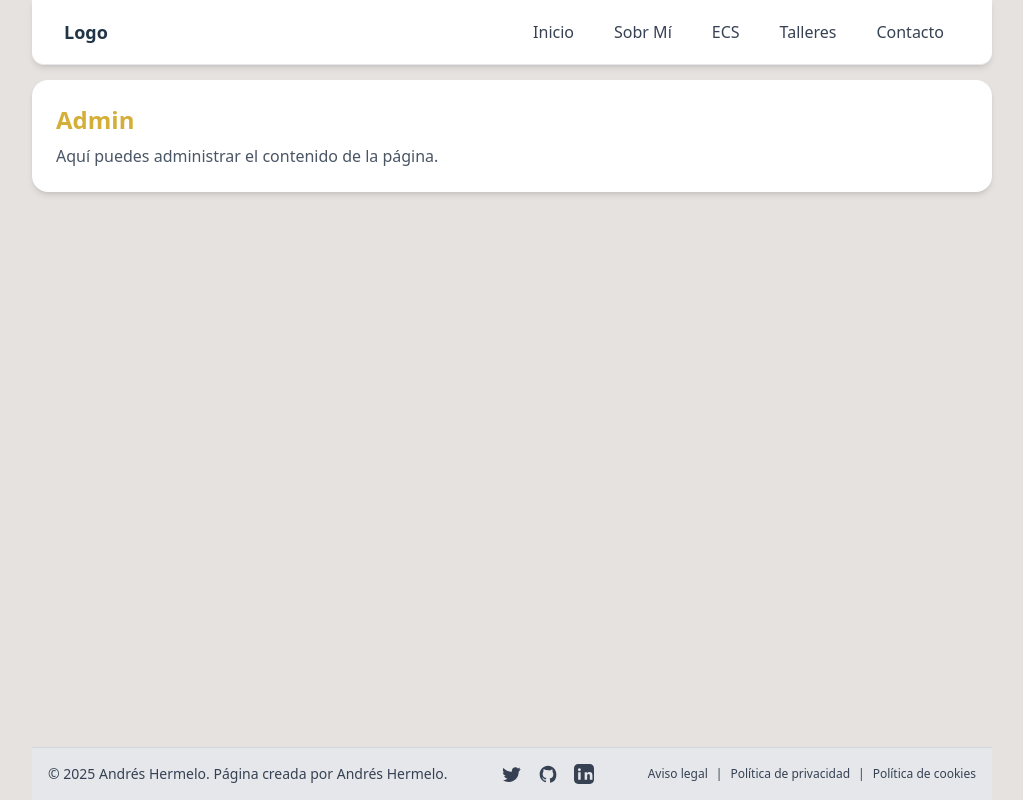
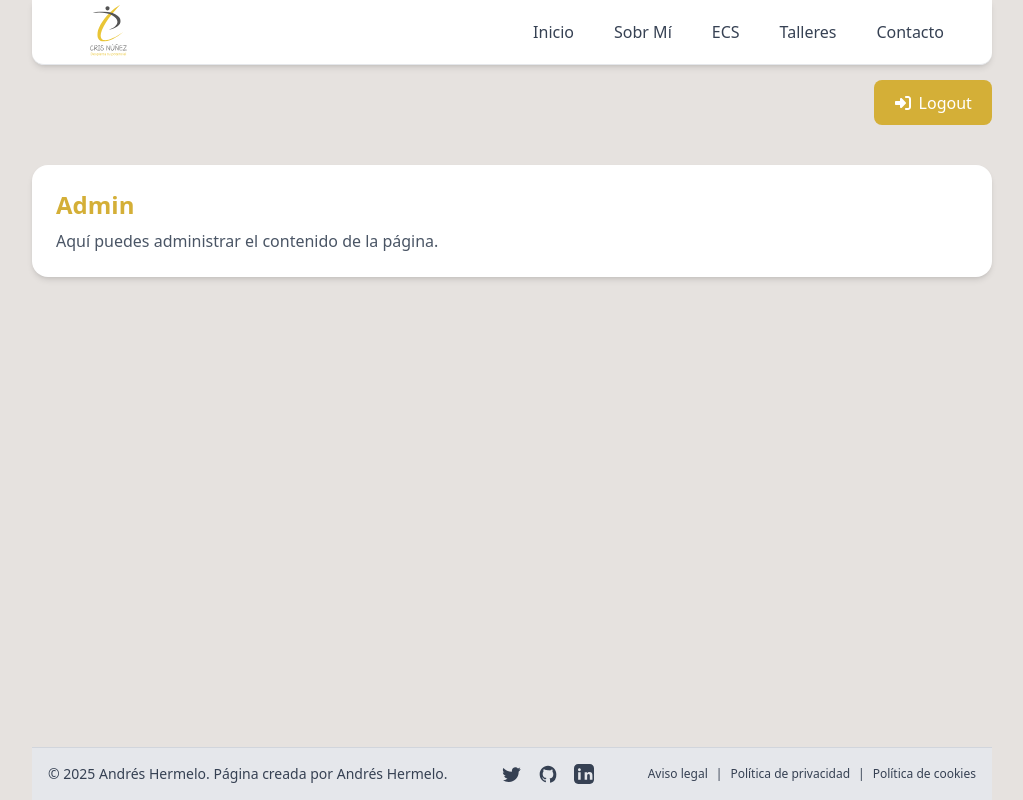
Before and after one commit to atxoupi/proxecto-front, a React (Vite) app in the folder proxecto-front/: page /admin in a window 1280 px wide. Shown: the whole page, without its empty margins (128-1151 px from the left). Built offline with nearby package versions, Linux system fonts and the light colour scheme; sample sign-in values are in the browser's storage.

Commit message:
Add logout functionality

```diff
--- a/package.json
+++ b/package.json
@@ -1,5 +1,6 @@
 {
   "dependencies": {
-    "axios": "^1.13.2"
+    "axios": "^1.13.2",
+    "react-icons": "^5.5.0"
   }
 }
--- a/proxecto-front/index.html
+++ b/proxecto-front/index.html
@@ -4,6 +4,7 @@
     <meta charset="UTF-8" />
     <link rel="icon" type="image/svg+xml" href="/vite.svg" />
     <meta name="viewport" content="width=device-width, initial-scale=1.0" />
+    <script src="https://kit.fontawesome.com/cf62efad8c.js" crossorigin="anonymous"></script>
     <title>Proxecto Andrés Hermelo Calvar</title>
   </head>
   <body>
--- /dev/null
+++ b/proxecto-front/src/components/button/index.jsx
@@ -0,0 +1,15 @@
+import React from "react";
+
+const CustomButton = ({ children, onClick, icon }) => {
+  return (
+    <button
+      onClick={onClick}
+      className="bg-[#d4af37] font-semibold text-white p-2 rounded hover:bg-[#b5942f] transition-colors duration-200 flex items-center justify-center gap-2"
+    >
+      {icon && <span>{icon}</span>}
+      {children}
+    </button>
+  );
+};
+
+export default CustomButton;
--- a/proxecto-front/src/components/top-bar/topMenu.jsx
+++ b/proxecto-front/src/components/top-bar/topMenu.jsx
@@ -2,6 +2,7 @@
 import React, { useState } from 'react';
 import TopMenuItem from './topMenuItem';
 import { motion } from 'framer-motion';
+import Logo from '../../assets/logo1.svg';
 
 const TopMenu = ({ items }) => {
 	const [open, setOpen] = useState(false);
@@ -17,7 +18,7 @@ const TopMenu = ({ items }) => {
 		   <nav className="bg-white border-b border-gray-200 w-[75vw] rounded-b-xl shadow-md">
 			   <div className="px-4 sm:px-6 lg:px-8">
 				   <div className="flex justify-between h-16 items-center w-full">
-						<div className="flex-shrink-0 font-bold text-lg">Logo</div>
+						<div className="flex-shrink-0"><img src={Logo} alt="Logo" className="h-18 w-22" /></div>
 						<div className="hidden md:flex">
 							<ul className="flex space-x-2">
 								{items.map((item) => (
--- a/proxecto-front/src/pages/admin/index.jsx
+++ b/proxecto-front/src/pages/admin/index.jsx
@@ -1,13 +1,48 @@
-import React from 'react';
-import AnimatedCard from '../../components/card/index.jsx';
+import React from "react";
+import AnimatedCard from "../../components/card/index.jsx";
+import axios from "axios";
+import CustomButton from "../../components/button/index.jsx";
+import { FaRightToBracket } from "react-icons/fa6";
+import { useNavigate } from "react-router-dom";
 
 const AdminPage = () => {
+  const navigate = useNavigate();
+  const handleLogout = async () => {
+    try {
+      const csrftoken = document.cookie
+        .split("; ")
+        .find((row) => row.startsWith("csrftoken"))
+        ?.split("=")[1];
+
+      await axios.post(
+        "http://localhost:8000/api/auth/logout",
+        {},
+        {
+          withCredentials: true,
+          headers: {
+            "X-CSRFToken": csrftoken,
+          },
+        }
+      );
+      localStorage.removeItem("sessionid");
+      localStorage.removeItem("token");
+      navigate("/login");
+    } catch (error) {
+      console.error("Erro no logout:", error);
+    }
+  };
+
   return (
-          <div className="w-full flex justify-center mt-20">
+    <div className="w-full flex flex-col justify-center mt-20">
+      <div className="flex justify-end mb-10">
+        <CustomButton children="Logout" onClick={() => handleLogout()} icon={<FaRightToBracket />}>
+        </CustomButton>
+      </div>
       <AnimatedCard
         title="Admin"
         text="Aquí puedes administrar el contenido de la página."
       />
+
     </div>
   );
 };
```
Also changed, not shown: proxecto-front/src/assets/logo1.svg (added), 1 other file (tests, documents, lock files or other folders). Lines whose indentation alone changed are shown as unchanged.
